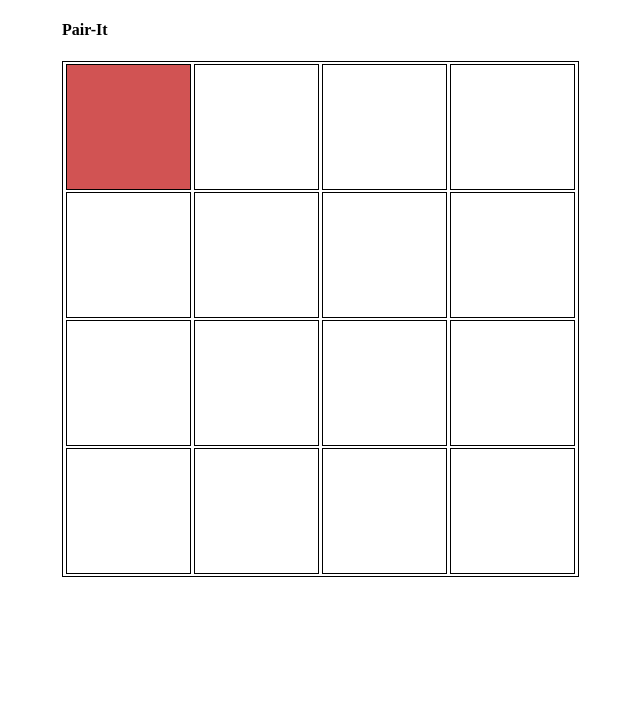
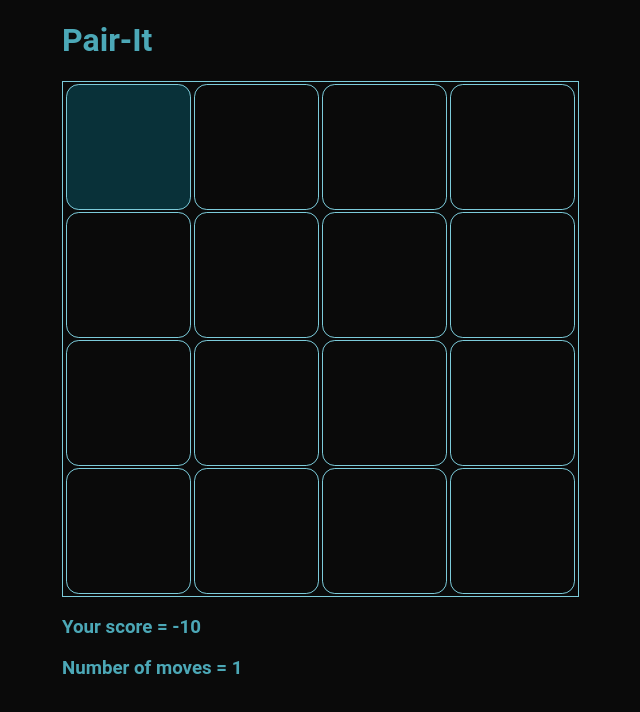
Before and after one commit to rahulAtGit/pair-it, a plain HTML site: page index.html in a window 1280 px wide. Both pictures are taken after a click on the element 450 px from the left and 126 px from the top of the page. Shown: the whole page, without its empty margins (322-962 px from the left). Drawn offline with Linux system fonts and the light colour scheme.

Commit message:
Javascript implementation done

```diff
--- a/app.js
+++ b/app.js
@@ -5,8 +5,9 @@ var game = {
   firstClickedTile: {},
   secondClickedTile: {},
   randomArray: [],
-  colors: ["#6B81A5", "#7c7678", "#7a9177", "#b4a8bf", "#d15353", "#8e6666",
-    "#aaa09e", "#efd483"
+  colors: ["#D470DB", "#B2DD78", "#F5E2D6", "#61ABAC", "#093139", "#5B75B9",
+    "#CDF0C1", "#36CEA3", "#DA7167", "#6B81A5", "#7c7678", "#b4a8bf",
+    "#d15353", "#8e6666", "#aaa09e", "#efd483", "#23378B", "#6A28A4"
   ],
   initialize: function() {
     for (var i = 0; i < this.num_cols; i++) {
@@ -15,6 +16,8 @@ var game = {
       }
     }
   },
+  score: 0,
+  numOfClicks: 0,
   hideTileColor: function(isClicked) {
     this.secondClickedTile.style.backgroundColor = "transparent";
     this.firstClickedTile.style.backgroundColor = "transparent";
@@ -24,9 +27,14 @@ var game = {
   matchedTileColor: function(isClicked) {
     this.secondClickedTile.style.backgroundColor = "red";
     this.firstClickedTile.style.backgroundColor = "red";
+    this.firstClickedTile.style.opacity = 0.2;
+    this.secondClickedTile.style.opacity = 0.2;
+    this.firstClickedTile.style.visibility = "hidden";
+    this.secondClickedTile.style.visibility = "hidden";
     this.isClicked = isClicked;
   },
   showColor: function(tile) {
+    this.numOfClicks++;
     if (this.firstClickedTile === tile || tile.style.backgroundColor ===
       "red") {
       return;
@@ -35,26 +43,33 @@ var game = {
       this.secondClickedTile = tile;
       this.isClicked = 1;
       if (tile.dataset.color === this.firstClickedTile.dataset.color) {
+        this.score += 50;
         matchTimeout = window.setTimeout(this.matchedTileColor.bind(this, -
             1),
           300);
       } else {
+        this.score -= 10;
         hideTimeout = window.setTimeout(this.hideTileColor.bind(this, -1),
           1000);
 
       }
     } else if (this.isClicked === -1) {
+      this.score -= 10;
       this.isClicked = 0;
       this.firstClickedTile = tile;
       console.log(tile.dataset.color);
     } else if (this.isClicked === 1) {
       if (hideTimeout) {
+        this.score -= 10;
         window.clearTimeout(hideTimeout);
         this.hideTileColor.call(this, 0); //.call(this, tile, firstClickedTile);
         this.firstClickedTile = tile;
       }
     }
     tile.style.backgroundColor = tile.dataset.color;
+    document.getElementById('score').innerHTML = "Your score = " + game.score;
+    document.getElementById('num-clicks').innerHTML = "Number of moves = " +
+      game.numOfClicks;
   },
   populateRandomArray: function() {
     var rand;
@@ -75,12 +90,6 @@ var game = {
   }
 };
 
-var getRandomInt = function(min, max) {
-  min = Math.ceil(min);
-  max = Math.floor(max);
-  return Math.floor(Math.random() * (max - min)) + min;
-};
-
 game.initialize();
 
 window.onload = function() {
@@ -97,4 +106,7 @@ window.onload = function() {
       table.appendChild(tile);
     }
   }
+  document.getElementById('score').innerHTML = "Your score = " + game.score;
+  document.getElementById('num-clicks').innerHTML = "Number of moves = " +
+    game.numOfClicks;
 };
--- a/index.css
+++ b/index.css
@@ -1,6 +1,9 @@
 body{
   width: 40vw;
   margin: auto;
+  background-color: #0A0A0A;
+  color: #4ca8b7;
+  font-family: 'Roboto';
 }
 
 #tiles-box{
@@ -9,14 +12,18 @@ body{
   justify-content: space-around;
   width:40vw;
   height: 40vw;
-  border: 0.1vw solid black;
+  /*border: 0.1vw solid black;*/
+  border: solid 0.05vw #7CCBDA;
   padding: 0.2vw 0 0 0.2vw;
+  /*border-radius: 1vw;*/
   /*box-sizing: border-box;*/
 }
 
 .tile{
   width: 9.65vw;
   height: 9.65vw;
-  border: 0.1vw solid black;
+  border: solid 0.05vw #7CCBDA;
+  border-radius: 1vw;
+  /*border: 0.1vw solid black;*/
   margin-left: -0.2vw;
 }
--- a/index.html
+++ b/index.html
@@ -7,7 +7,13 @@
         <script type="text/javascript" src="app.js"></script>
     </head>
     <body>
-        <h4>Pair-It</h4>
+        <h1>Pair-It</h1>
         <div id="tiles-box"></div>
+        <h3 id="score">
+
+        </h3>
+        <h3 id="num-clicks">
+
+        </h3>
     </body>
 </html>
```
